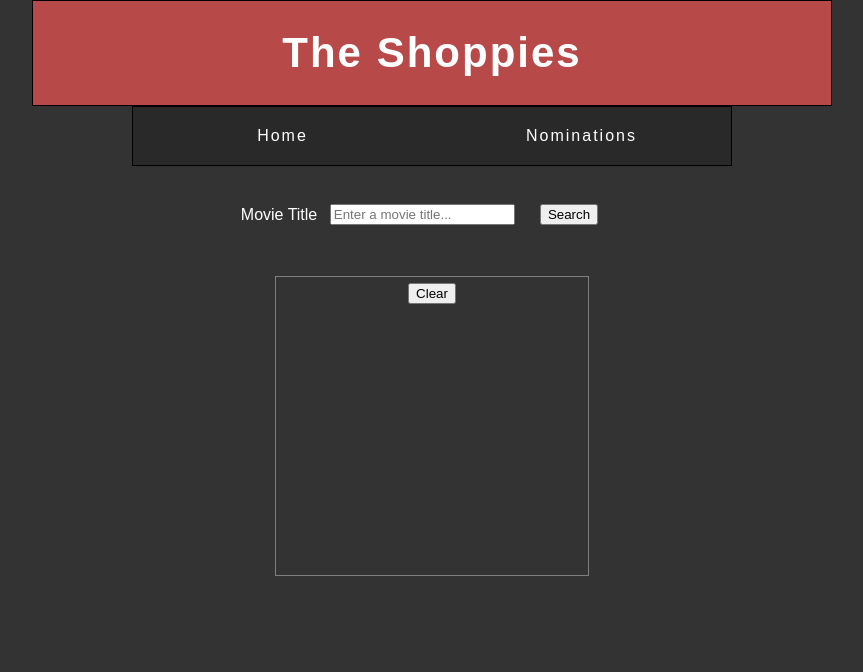
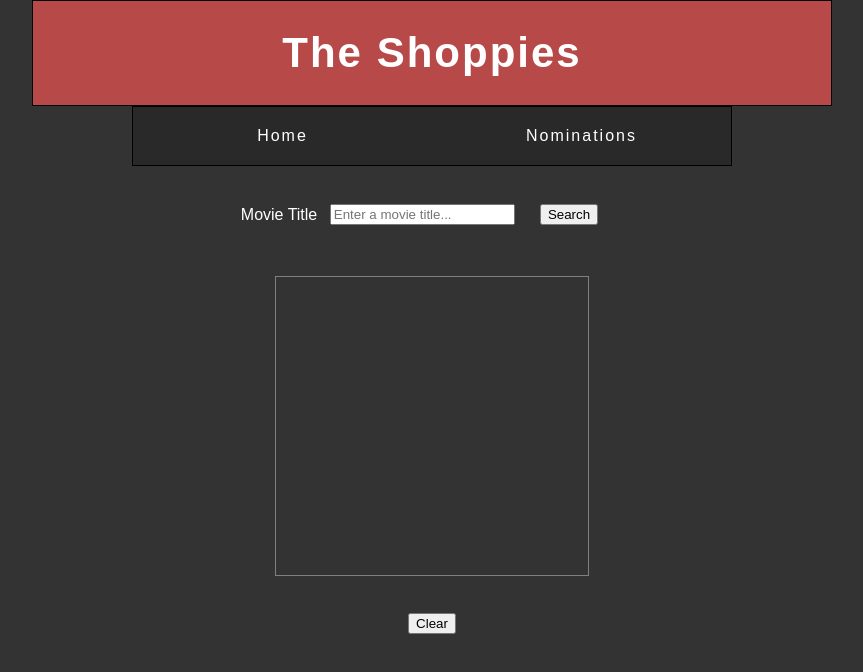
Before and after one commit to davidaceves/shoppies, a React (Create React App) app in the folder movie-app/: page / in a window 1280 px wide. Shown: the top 672 px of the page, without its empty margins (208-1071 px from the left). Built offline with nearby package versions, Linux system fonts and the light colour scheme.

Commit message:
added styled components / partial nominate feature

```diff
--- a/movie-app/src/components/Results.js
+++ b/movie-app/src/components/Results.js
@@ -1,37 +1,62 @@
 import React, { useState, useEffect } from "react";
 import "../App.css";
 
+import styled from "styled-components";
+
+const Container = styled.div`
+  margin: 0 auto;
+  display: flex;
+  flex-direction: column;
+  align-items: center;
+  justify-content: center;
+  width: 100%;
+`;
+
 function Results(props) {
   const [movies, setMovies] = useState([]);
+  const [nominate, setNominate] = useState([]);
 
   useEffect(() => {
-    if (movies.length > 5) {
+    if (movies.length >= 5) {
       movies.shift();
     }
+    setNominate(nominate.concat(props.movie), [nominate]);
+
     setMovies(movies.concat(props.movie));
   }, [props.movie]);
+
+  const nominateMovie = () => {
+    if (nominate.length > 5) {
+      return alert("Too many movies!");
+    } else {
+      setNominate(nominate.concat(props.movie));
+      console.log(nominate);
+    }
+  };
 
   const clearMovies = () => {
     setMovies([]);
   };
 
   return (
+    <Container>
       <div className="results">
         {movies ? (
           movies.map((movie) => {
             return (
-            <div>
+              <div key={movie.imdbID} className="movie">
                 <h3>{movie.Title}</h3>
                 <p>{movie.Year}</p>
-              <img src={movie.Poster} alt="Poster" />
+                <button onClick={nominateMovie}>Nominate</button>
               </div>
             );
           })
         ) : (
           <p>"Loading"</p>
         )}
+      </div>
       <button onClick={clearMovies}>Clear</button>
-    </div>
+    </Container>
   );
 }
 
```
Lines whose indentation alone changed are shown as unchanged.
